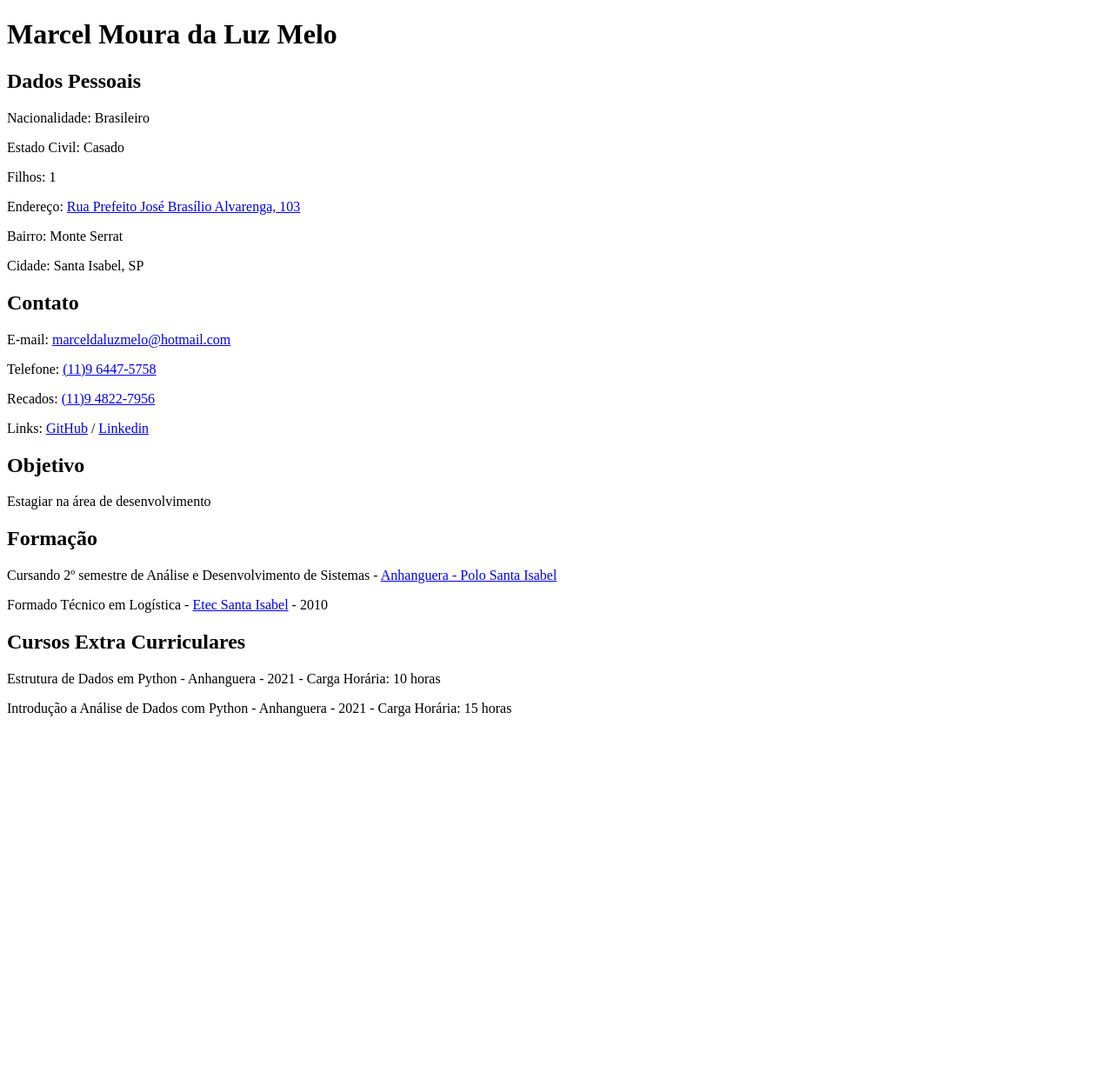
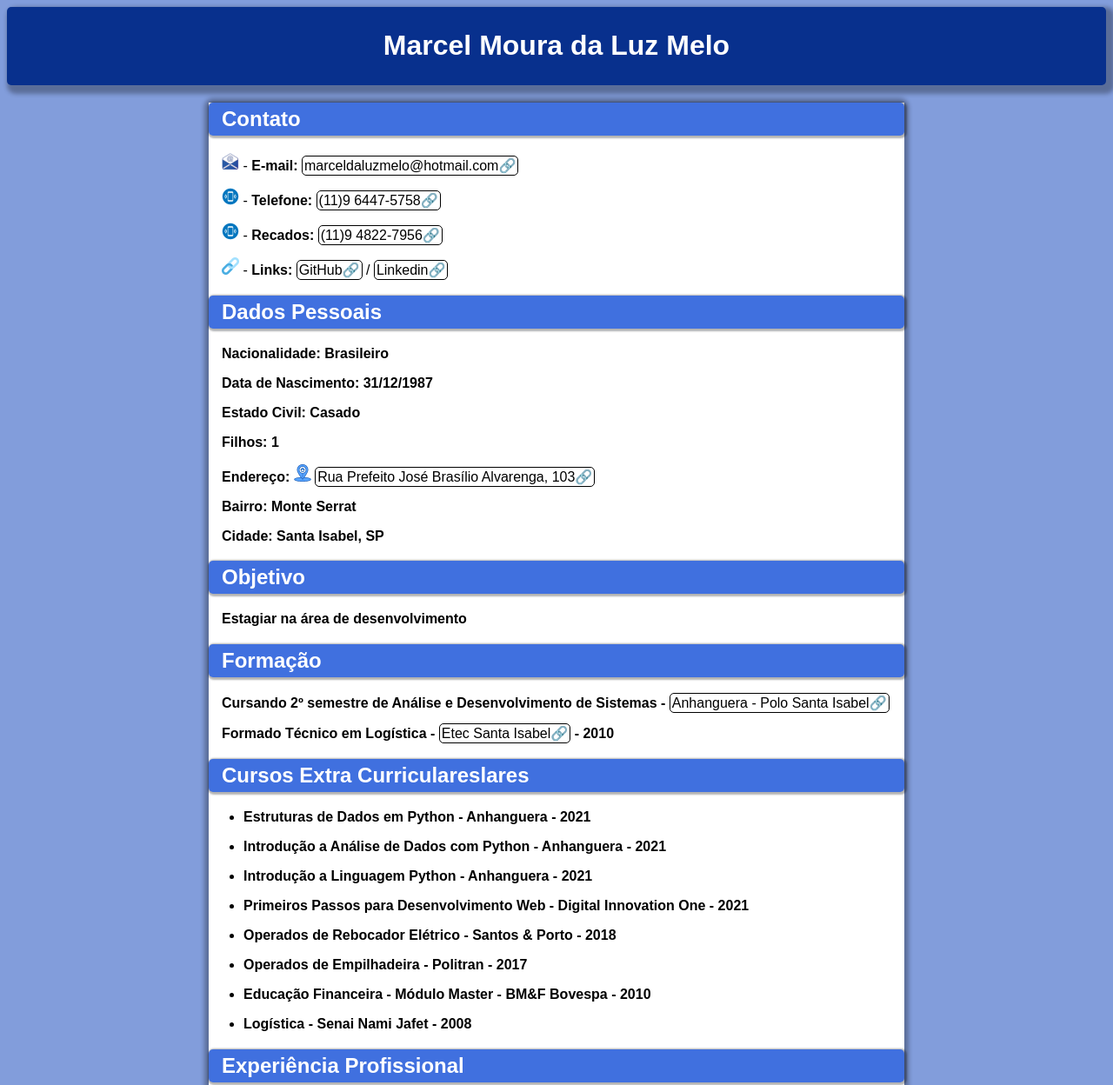
Before and after one commit to MMouraLMelo/site-pessoal, a plain HTML site: page index.html in a window 1280 px wide. Shown: the top 1248 px of the page at 87% size. Before the commit the page ends 840 px from the top, so only its background shows below. Drawn offline with Linux system fonts and the light colour scheme.

Commit message:
Atualizado

```diff
--- a/index.html
+++ b/index.html
@@ -4,46 +4,138 @@
     <meta charset="UTF-8">
     <meta http-equiv="X-UA-Compatible" content="IE=edge">
     <meta name="viewport" content="width=device-width, initial-scale=1.0">
+    <link rel="stylesheet" href="style.css">
     <title>Site Pessoal</title>
 </head>
 <body>
     <header>
         <h1>Marcel Moura da Luz Melo</h1>
     </header>
-    <section>
+    <main>
+        <div class="esp">
+            <h2>Contato</h2>
+            <p><img src="imagens/email-p.png" alt="Email"> - <strong>E-mail:</strong> <a href="mailto: marceldaluzmelo@hotmail.com" target="_blank" class="externo">marceldaluzmelo@hotmail.com</a></p>
+            <p><img src="imagens/telefone-p.png" alt="Telefone"> - <strong>Telefone:</strong> <a href="https://api.whatsapp.com/send/?phone=5511964475758&text&app_absent=0" target="_blank" class="externo">(11)9 6447-5758</a></p>
+            <p><img src="imagens/telefone-p.png" alt="Telefone Recados"> - <strong>Recados:</strong> <a href="https://api.whatsapp.com/send/?phone=5511948227956&text&app_absent=0" target="_blank" class="externo">(11)9 4822-7956</a></p>
+            <p><img src="imagens/link-p.png" alt="Links"> - <strong>Links:</strong> <a href="https://github.com/MMouraLMelo" target="_blank" class="externo">GitHub</a> / <a href="https://www.linkedin.com/in/mmouramelo/" target="_blank" class="externo">Linkedin</a></p>
+        </div>
         <div>
             <h2>Dados Pessoais</h2>
-            <p>Nacionalidade: Brasileiro</p>
-            <p>Estado Civil: Casado</p>
-            <p>Filhos: 1</p>
-            <p>Endereço: <a href="https://www.google.com.br/maps/place/R.+Pref.+Jos%C3%A9+Bas%C3%ADlio+Alvarenga,+103+-+Jardim+Monte+Serrat,+Santa+Isabel+-+SP,+07500-000/@-23.3164665,-46.2297564,17z/data=!3m1!4b1!4m5!3m4!1s0x94ce81c0b267e795:0xe8556af85969c70e!8m2!3d-23.3164665!4d-46.2275677" target="_blank">Rua Prefeito José Brasílio Alvarenga, 103</a></p>
-            <p>Bairro: Monte Serrat</p>
-            <p>Cidade: Santa Isabel, SP</p>
-        </div>
-        <div>
-            <h2>Contato</h2>
-            <p>E-mail: <a href="mailto: marceldaluzmelo@hotmail.com" target="_blank">marceldaluzmelo@hotmail.com</a></p>
-            <p>Telefone: <a href="https://api.whatsapp.com/send/?phone=5511964475758&text&app_absent=0" target="_blank">(11)9 6447-5758</a></p>
-            <p>Recados: <a href="https://api.whatsapp.com/send/?phone=5511948227956&text&app_absent=0" target="_blank">(11)9 4822-7956</a></p>
-            <p>Links: <a href="https://github.com/MMouraLMelo" target="_blank">GitHub</a> / <a href="https://www.linkedin.com/in/mmouramelo/" target="_blank">Linkedin</a></p>
+            <p><strong>Nacionalidade: Brasileiro</strong></p>
+            <p><strong>Data de Nascimento: 31/12/1987</strong></p>
+            <p><strong>Estado Civil: Casado</strong></p>
+            <p><strong>Filhos: 1</strong></p>
+            <p><strong>Endereço:</strong> <img src="imagens/endereco-p.png" alt="Endereço"> <a href="https://www.google.com.br/maps/place/R.+Pref.+Jos%C3%A9+Bas%C3%ADlio+Alvarenga,+103+-+Jardim+Monte+Serrat,+Santa+Isabel+-+SP,+07500-000/@-23.3164665,-46.2297564,17z/data=!3m1!4b1!4m5!3m4!1s0x94ce81c0b267e795:0xe8556af85969c70e!8m2!3d-23.3164665!4d-46.2275677" target="_blank" class="externo">Rua Prefeito José Brasílio Alvarenga, 103</a></p>
+            <p><strong>Bairro: Monte Serrat</strong></p>
+            <p><strong>Cidade: Santa Isabel, SP</strong>
         </div>
         <div>
             <h2>Objetivo</h2>
-            <p>Estagiar na área de desenvolvimento</p>
+            <p><strong>Estagiar na área de desenvolvimento</strong>
         </div>
         <div>
             <h2>Formação</h2>
-            <p>Cursando 2º semestre de Análise e Desenvolvimento de Sistemas - <a href="https://www.anhanguera.com/?utm_source=google&utm_medium=maps&utm_campaign=mirum-14743378" target="_blank">Anhanguera - Polo Santa Isabel</a></p>
-            <p>Formado Técnico em Logística - <a href="http://www.etecsantaisabel.com.br/etecsi/index.php" target="_blank">Etec Santa Isabel</a> - 2010</p>
+            <p><strong>Cursando 2º semestre de Análise e Desenvolvimento de Sistemas -</strong> <a href="https://www.anhanguera.com/?utm_source=google&utm_medium=maps&utm_campaign=mirum-14743378" target="_blank" class="externo">Anhanguera - Polo Santa Isabel</a></p>
+            <p><strong>Formado Técnico em Logística -</strong> <a href="http://www.etecsantaisabel.com.br/etecsi/index.php" target="_blank" class="externo">Etec Santa Isabel</a> <strong>- 2010</strong></p>
         </div>
         <div>
-            <h2>Cursos Extra Curriculares</h2>
-            <p>Estrutura de Dados em Python - Anhanguera - 2021 - Carga Horária: 10 horas</p>
-            <p>Introdução a Análise de Dados com Python - Anhanguera - 2021 - Carga Horária: 15 horas</p>
+            <h2>Cursos Extra Curriculareslares</h2>
+            <p>
+                <ul>
+                    <p>
+                        <li><strong>
+                            Estruturas de Dados em Python - Anhanguera - 2021</li>
+                    </p>
+                        <p>
+                            <li>Introdução a Análise de Dados com Python - Anhanguera - 2021</li>
+                        </p>
+                        <p>
+                            <li>Introdução a Linguagem Python - Anhanguera - 2021</li>
+                        </p>
+                        <p>
+                            <li>Primeiros Passos para Desenvolvimento Web - Digital Innovation One - 2021</li>
+                        </p>
+                        <p>
+                            <li>Operados de Rebocador Elétrico - Santos & Porto - 2018</li>
+                        </p>
+                        <p>
+                            <li>Operados de Empilhadeira - Politran - 2017</li>
+                        </p>
+                        <p>
+                            <li>Educação Financeira - Módulo Master - BM&F Bovespa - 2010</li>
+                        </p>
+                        <p>
+                            <li>Logística - Senai Nami Jafet - 2008</li>
+                        </p>
+                    </strong>
+                </ul>
+            </p>
         </div>
-    </section>
+        <div>
+            <h2>Experiência Profissional</h2>
+            <h3>Empresa: Riachuelo</h3>
+            <ul>
+                <p>
+                    <li><strong>
+                        Função: Auxiliar de Logística</li>
+                </p>
+                    <p>
+                        <li>Tipo de Contrato: Temporário</li>
+                    </p>
+                    <p>
+                        <li>Data de Entrada: 11/2018</li>
+                    </p>
+                    <p>
+                        <li>Data de Saída: 01/2019
+                    </p>
+                </strong></li>
+            </ul>
+            <p><strong>Responsabilidades: Responsável pela retiradas dos packs de roupas dos trilhos e separação por cliente, onde no setor de e-commerce, cada cliente possuia uma gaveta, após a separação, era enviado ao setor de faturamento.</strong>
+                <hr>
+            <h3>Empresa: Gestamp Brasil Indústria de Autopeças</h3>
+            <ul>
+                <p>
+                    <li><strong>
+                        Função: Auxiliar de Logística</li>
+                </p>
+                    <p>
+                        <li>Tipo de Contrato: CLT</li>
+                    </p>
+                    <p>
+                        <li>Data de Entrada: 09/2017</li>
+                    </p>
+                    <p>
+                        <li>Data de Saída: 07/2018
+                    </p>
+                </strong>
+            </ul>
+            <p><strong>Responsabilidades: Responsável pela conferência dos produtos acabados nas docas de expedição para envio de acordo com as janelas estipualadas e necessidades do cliente, para assim, evitar paradas de linha de produção. Responsável também pelo faturamento da carga e enviar um aviso de embarque com descrição da carga e horário da saída da empresa.</strong></p>
+            <hr>
+            <h3>Empresa: Fortknos Sistemas de Segurança</h3>
+            <ul>
+                <p>
+                    <li><strong>
+                        Função: Vigilante</li>
+                </p>
+                    <p>
+                        <li>Tipo de Contrato: CLT</li>
+                    </p>
+                    <p>
+                        <li>Data de Entrada: 03/2017</li>
+                    </p>
+                    <p>
+                        <li>Data de Saída: 09/2017</li>
+                    </p>
+                </strong>
+            </ul>
+            <p><strong>Responsabilidades: Responsável pela integridade física dos funcionários e da empresa. Rondas motorizadas.</strong></p>
+        </div>
+    </main>
     <footer>
-
+        <p>Site pessoal de Marcel Moura da Luz Melo</p>
     </footer>
+    <script>
+        window.alert('Seja Bem Vindo a Minha Página')
+    </script>
 </body>
 </html>
--- /dev/null
+++ b/style.css
@@ -0,0 +1,91 @@
+@charset "UTF-8";
+
+
+:root{
+    --cor1: #829DDB;
+    --cor2: #4070DF;
+    --cor3: #0A41C1;
+    --cor4: #08308D;
+}
+
+body{
+    background-color: var(--cor1);
+    font-family: Arial, Helvetica, sans-serif;
+    min-height: 100hv;
+}
+
+a{
+    border: 1px solid black;
+    color: black;
+    border-radius: 5px;
+    padding: 2px;
+    text-decoration: none;
+}
+
+a:hover{
+    text-decoration: underline;
+    background-color: var(--cor1);
+}
+
+a.externo:after{
+    content: '\1F517';
+}
+
+header{
+    background-color: var(--cor4);
+    padding: 5px;
+    margin: auto;
+    border-radius: 5px;
+    box-shadow: 5px 5px 5px 5px rgba(0, 0, 0, 0.3);
+    color: white;
+    text-align: center;
+}
+
+
+h2{
+    background-color: var(--cor2);
+    color: white;
+    padding: 5px;
+    border-radius: 5px;
+    padding-left: 15px;
+    box-shadow: 1px 1px 2px 2px rgba(0, 0, 0, 0.3);
+}
+
+.esp {
+    position: sticky;
+    top: -1px;
+    background-color: white;
+}
+
+header > p{
+    padding-left: 15px;
+}
+
+main{
+    width: 800px;
+    background-color: white;
+    margin: auto;
+    border-radius: 5px;
+    padding-bottom: 10px;
+    box-shadow: 0px 0px 5px 5px rgba(0, 0, 0, 0.3);
+    text-align: justify;
+}
+
+main > div > p{
+    padding-left: 15px;
+    padding-right: 15px;
+}
+
+
+main > div > h3{
+    padding-left: 10px;
+}
+
+footer{
+    background-color: var(--cor4);
+    padding: 2px;
+    color: white;
+    text-align: center;
+    border-radius: 5px;
+    box-shadow: 5px 5px 5px 5px rgba(0, 0, 0, 0.3);
+}
```
Also changed, not shown: imagens/email-p.png (added), imagens/endereco-p.png (added), imagens/link-p.png (added), imagens/telefone-p.png (added).
